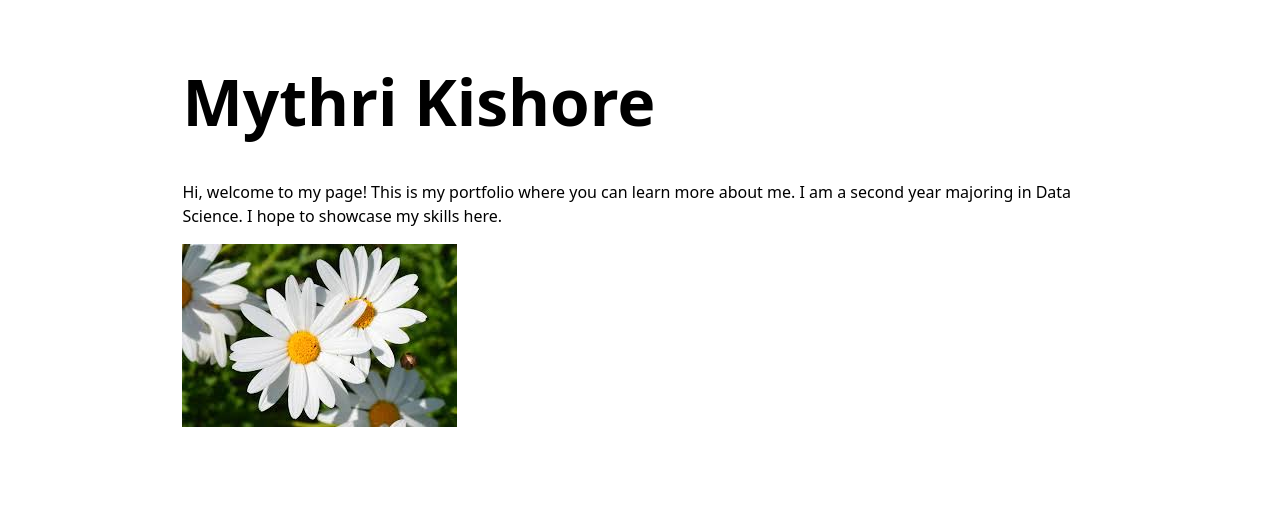
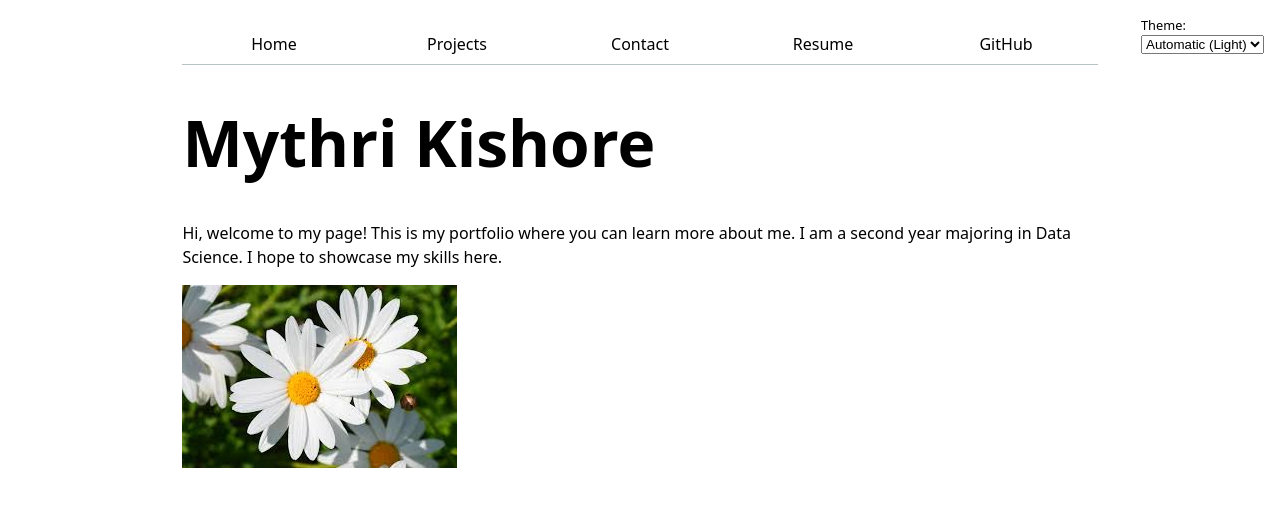
Before and after one commit to mkishore3/portfolio, a plain HTML site: page index.html in a window 1280 px wide. Drawn offline with Linux system fonts and the light colour scheme; the site is published under a folder, as on GitHub Pages, so addresses that start at the root find nothing.

Commit message:
update in attempt to fix page

```diff
--- a/index.html
+++ b/index.html
@@ -24,6 +24,6 @@
     </p>
     <img src="images/daisy.jpg" alt="white daisies with yellow center">
 
-    <script type="module" src="/global.js"></script>
+    <script type="module" src="global.js"></script>
 </body>
 </html>
```
